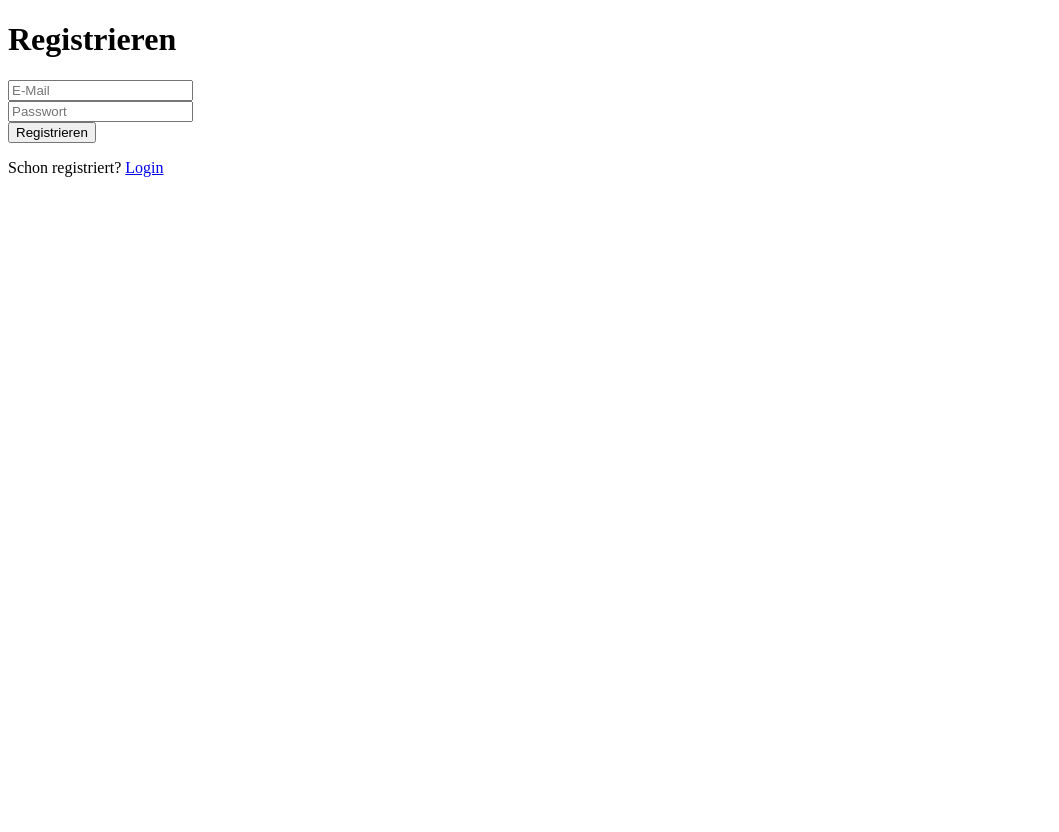
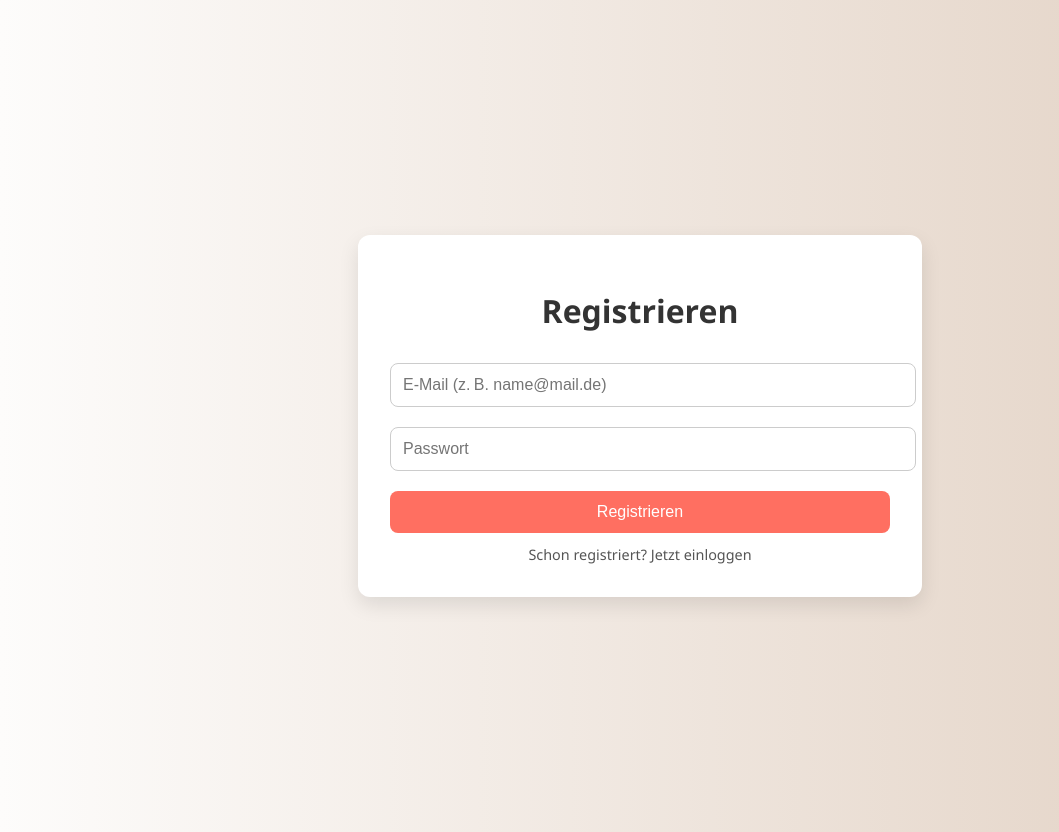
Before and after one commit to Loeschich/MoodMixer2.0, a Flask app: page /register in a window 1280 px wide. Shown: the whole page, without its empty margins (0-1059 px from the left). Before the commit the page ends 177 px from the top, so only its background shows below. Run offline with Flask 3, Linux system fonts and the light colour scheme.

Commit message:
Update register.html

```diff
--- a/templates/register.html
+++ b/templates/register.html
@@ -2,20 +2,24 @@
 <html lang="de">
 <head>
   <meta charset="UTF-8">
+  <meta name="viewport" content="width=device-width, initial-scale=1">
   <title>Registrieren – MoodMixer</title>
+  <link rel="stylesheet" href="{{ url_for('static', filename='style.css') }}">
 </head>
 <body>
+  <div class="container">
     <h1>Registrieren</h1>
     {% with messages = get_flashed_messages() %}
       {% if messages %}
-      <ul>{% for message in messages %}<li>{{ message }}</li>{% endfor %}</ul>
+        <ul class="messages">{% for message in messages %}<li>{{ message }}</li>{% endfor %}</ul>
       {% endif %}
     {% endwith %}
     <form method="POST" action="/register">
-    <input type="email" name="email" placeholder="E-Mail" required><br>
-    <input type="password" name="password" placeholder="Passwort" required><br>
+      <input type="email" name="email" placeholder="E-Mail (z. B. name@mail.de)" required>
+      <input type="password" name="password" placeholder="Passwort" required>
       <button type="submit">Registrieren</button>
     </form>
-  <p>Schon registriert? <a href="/">Login</a></p>
+    <a href="/">Schon registriert? Jetzt einloggen</a>
+  </div>
 </body>
 </html>
```
Lines whose indentation alone changed are shown as unchanged.
